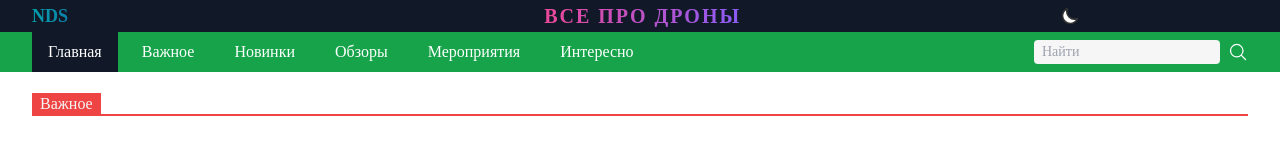
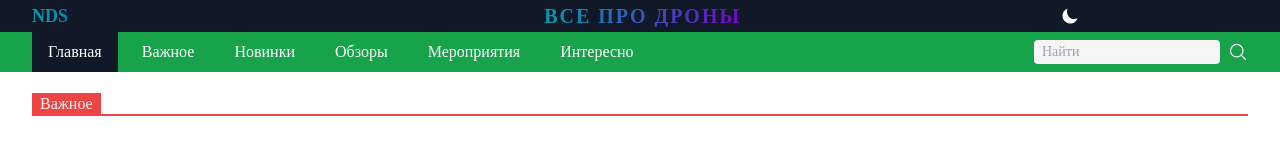
Before and after one commit to alsam2009/nds-app, a React (Create React App) app: page / in a window 1280 px wide. Shown: the top 146 px of the page. Built offline with nearby package versions, Linux system fonts and the light colour scheme; no server answers; data requests are answered from the project's data file.

Commit message:
небольшие правки кода

```diff
--- a/src/components/AdditionalBar/AdditionalBar.jsx
+++ b/src/components/AdditionalBar/AdditionalBar.jsx
@@ -28,7 +28,7 @@ const AdditionalBar = () => {
         </p>
       </div>
       <div className='w-full text-center text-white'>
-        <span className='cursor-pointer bg-gradient-to-r from-pink-500 to-violet-500 bg-clip-text text-xl font-extrabold tracking-widest text-transparent'>
+        <span className='cursor-pointer bg-gradient-to-r from-color-690 to-color-850 bg-clip-text text-xl font-extrabold tracking-widest text-transparent'>
           ВСЕ ПРО ДРОНЫ
         </span>
       </div>
@@ -79,7 +79,7 @@ const AdditionalBar = () => {
               <path
                 d='M20.8667 15.3164C20.9187 15.1983 20.8006 15.0785 20.6792 15.1223V15.1223C17.3165 16.3368 13.4497 15.6201 10.9124 13.0837C8.38689 10.5592 7.66861 6.7169 8.86147 3.36559V3.36559C8.91069 3.22729 8.77418 3.09296 8.64021 3.15299C8.63117 3.15704 8.62214 3.16111 8.61311 3.16518C6.75765 4.00313 5.10654 5.4166 4.13683 7.19736C3.1002 9.10101 2.75831 11.3058 3.16975 13.4339C3.58119 15.5619 4.72034 17.4806 6.39193 18.861C8.06352 20.2414 10.1634 20.9977 12.3317 21C14.1962 21.0001 16.0181 20.4424 17.5629 19.3987C18.9891 18.4352 20.1189 16.9756 20.8311 15.3962C20.8431 15.3697 20.8549 15.343 20.8667 15.3164Z'
                 stroke='#323232'
-                strokeWidth='2'
+                strokeWidth='0'
                 strokeLinecap='round'
                 strokeLinejoin='round'
               />
```
